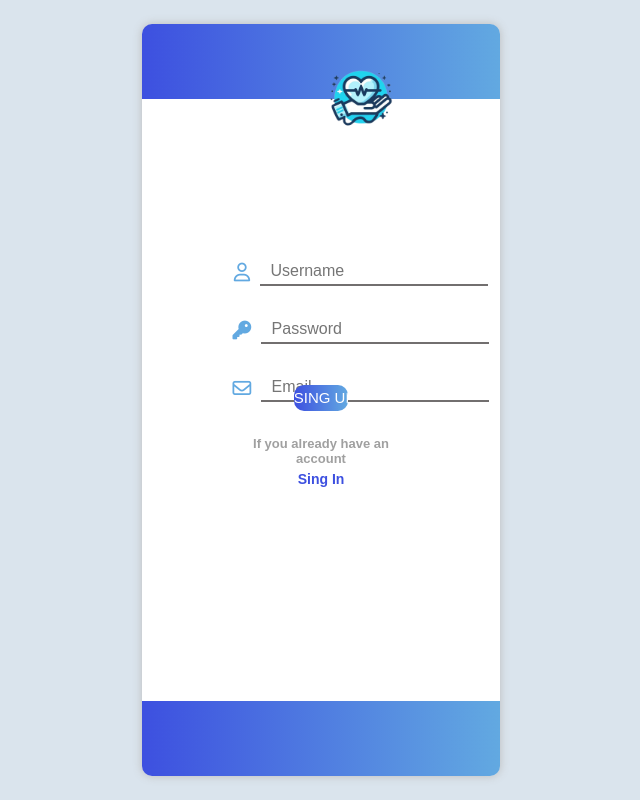
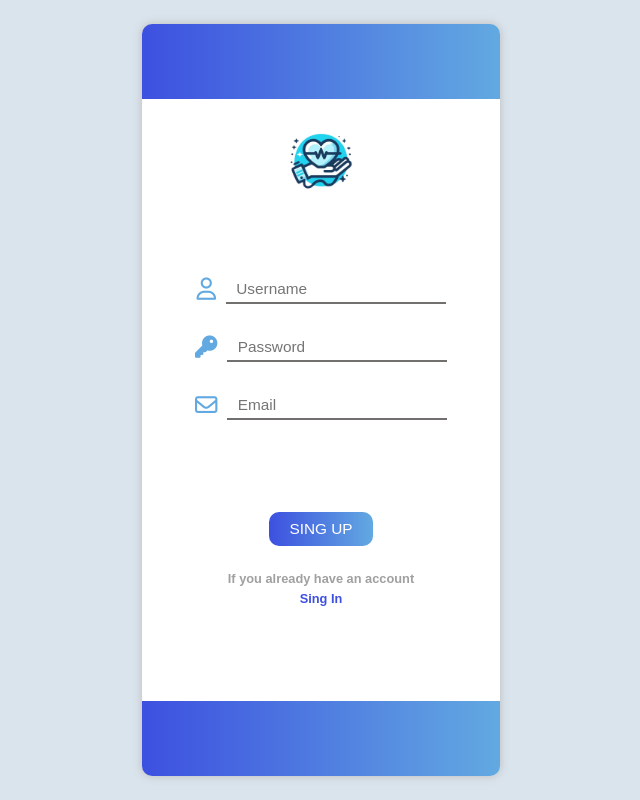
Before and after one commit to GarcesSebastian/HealthPilot, a PHP site: page /tcpdf/singup/index.php in a window 1280 px wide. Shown: the whole page, without its empty margins (319-959 px from the left). Run offline with PHP 8.4, Linux system fonts and the light colour scheme; some libraries are stand-ins or nearby versions.

Commit message:
initial-commit

```diff
--- a/database/register.php
+++ b/database/register.php
@@ -15,8 +15,9 @@ if (isset($_POST['buttonSingUp'])) {
             if (mysqli_num_rows($result) > 0) {
                 echo "El nombre de usuario ya está en uso. Por favor, elige otro.";
             } else {
+
                 $confirmEmail = "SELECT * FROM registros WHERE email = '$email'";
-                $resultConfirmEmail = mysqli_query($conex, $resultConfirmEmail);
+                $resultConfirmEmail = mysqli_query($conex, $confirmEmail);
 
                 if(mysqli_num_rows($resultConfirmEmail)>0){
                     echo "Este correo electrónico ya se encuentra registrado. Inicia sesión o utiliza uno diferente.";
--- a/public/page/home/script.js
+++ b/public/page/home/script.js
@@ -670,6 +670,10 @@ buttonsContentPage.forEach((element) => {
       let circle = element.querySelector(".itemCircle");
       circle.querySelector(".fa-circle").classList.remove("fa-regular");
       circle.querySelector(".fa-circle").classList.add("fa-solid");
+      document.querySelector(".spawnConfiguracion").style.left = "0%";
+      setTimeout(()=>{
+        document.querySelector(".spawnConsultar").style.left = "0%";
+      },100);
       setTimeout(() => {
         circle.querySelector(".fa-circle").classList.add("fa-regular");
         circle.querySelector(".fa-circle").classList.remove("fa-solid");
--- a/singup/styles.css
+++ b/singup/styles.css
@@ -3,6 +3,12 @@
   --background_2: #62a9e1;
 
   /*Text Responsive*/
+  --font_25px:clamp(15px, 1.5vw, 60px);
+  --font_15px:clamp(10px, 1.2vw, 30px);
+  --font_14px:clamp(10px, 1.4vw, 30px);
+  --font_13px:clamp(10px, 1vw, 20px);
+  --font_12px:clamp(10px, 1vw, 18px);
+
 }
 
 * {
@@ -35,7 +41,7 @@ body {
   background: linear-gradient(90deg, var(--background_1), var(--background_2));
 }
 
-.contentView {
+.contentView, form {
   position: absolute;
   top: 10%;
   width: 100%;
@@ -63,7 +69,7 @@ body {
 
 .contentView .logoPage {
   position: absolute;
-  top: -12%;
+  top: -14%;
   width:fit-content;
   width: 100%;
   height: fit-content;
@@ -100,7 +106,7 @@ body {
 
 
 .contentForm div span{
-  font-size: 15px;
+  font-size: var(--font_14px);
   color: var(--background_2);
 }
 
@@ -109,7 +115,7 @@ body {
   background-color: transparent;
   border: none;
   padding: 2% 5%;
-  font-size: 16px;
+  font-size: var(--font_15px);
   border-bottom: 2px solid rgb(114, 111, 111);
   transition: .5s;
 }
@@ -139,7 +145,7 @@ body {
   padding: 2.3% 0;
   border-radius: 10px;
   color: white;
-  font-size: 15px;
+  font-size: var(--font_15px);
   font-weight: lighter;
   cursor: pointer;
   transition: .5s;
@@ -161,12 +167,12 @@ body {
 }
 
 .contentSendForm h4{
-  font-size: 13px;
+  font-size: var(--font_13px);
   color: rgb(160, 160, 160);
 }
 
 .contentSendForm h3{
-  font-size: 14px;
+  font-size: var(--font_13px);
   color: var(--background_1);
   cursor: pointer;
 }
```
Also changed, not shown: login/styles.css (+12 -6 lines).
